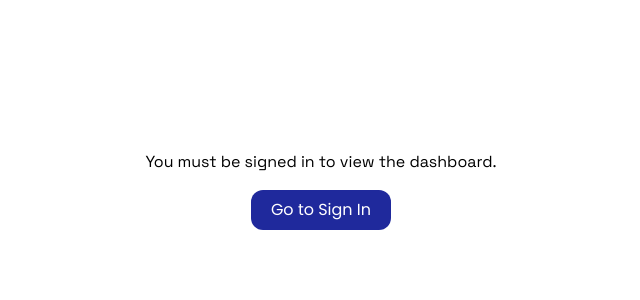
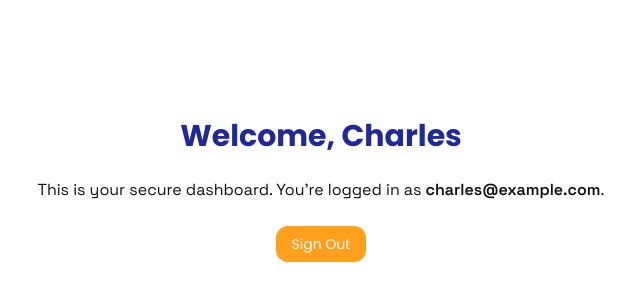
Before and after one commit to peace0823/Savenest-Frontend, a Next.js app: page /dashboard in a window 1280 px wide. Shown: the part 210-510 px from the top of the page, without its empty margins (319-959 px from the left). Built offline with nearby package versions, Linux system fonts and the light colour scheme; no server answers.

Commit message:
Removed NextAuth and cleaned up session logic

```diff
--- a/src/app/dashboard/page.tsx
+++ b/src/app/dashboard/page.tsx
@@ -1,22 +1,22 @@
 "use client";
 
-import { useSession } from "next-auth/react";
 import SignOutButton from "../../../components/SignOutButton";
 
-// Simple protected page showcasing session + Sign Out
+type User = {
+  name?: string;
+  email?: string;
+};
+
+// Simulated user data (replace with your own auth logic)
+const mockUser: User | null = {
+  name: "Charles",
+  email: "charles@example.com",
+};
+
 export default function DashboardPage() {
-  const { data: session, status } = useSession();
-
-  if (status === "loading") {
-    return (
-      <div className="min-h-screen flex items-center justify-center">
-        <p className="font-grotesk text-[#101010]">Loading your dashboard…</p>
-      </div>
-    );
-  }
+  const session = mockUser;
 
   if (!session) {
-    // If you’re not using middleware, you can show a link to sign in
     return (
       <div className="min-h-screen flex flex-col items-center justify-center gap-4">
         <p className="font-grotesk">You must be signed in to view the dashboard.</p>
@@ -33,14 +33,13 @@ export default function DashboardPage() {
   return (
     <section className="min-h-screen flex flex-col items-center justify-center gap-6 px-6">
       <h1 className="text-3xl font-bold text-[#1F299C] font-poppins">
-        Welcome, {session.user?.name || session.user?.email}
+        Welcome, {session.name || session.email}
       </h1>
       <p className="font-grotesk text-[#101010]">
         This is your secure dashboard. You’re logged in as{" "}
-        <span className="font-semibold">{session.user?.email}</span>.
+        <span className="font-semibold">{session.email}</span>.
       </p>
 
-      {/* Use the SignOutButton (brand-colored) */}
       <SignOutButton redirectTo="/signin" size="md" />
     </section>
   );
--- a/src/app/providers.tsx
+++ b/src/app/providers.tsx
@@ -1,9 +1,8 @@
 "use client";
 
-import { SessionProvider } from "next-auth/react";
 import { ReactNode } from "react";
 
-// Wraps your app with NextAuth SessionProvider (client side)
+// Generic provider wrapper (can be extended later)
 export default function Providers({ children }: { children: ReactNode }) {
-  return <SessionProvider>{children}</SessionProvider>;
+  return <>{children}</>;
 }
```
